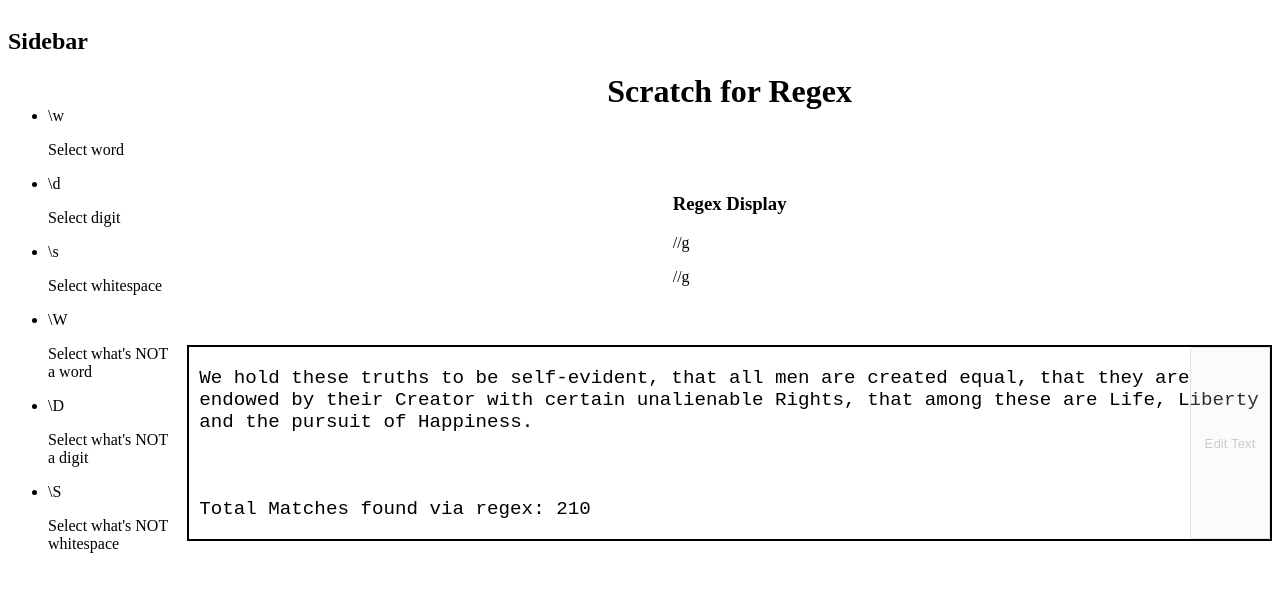
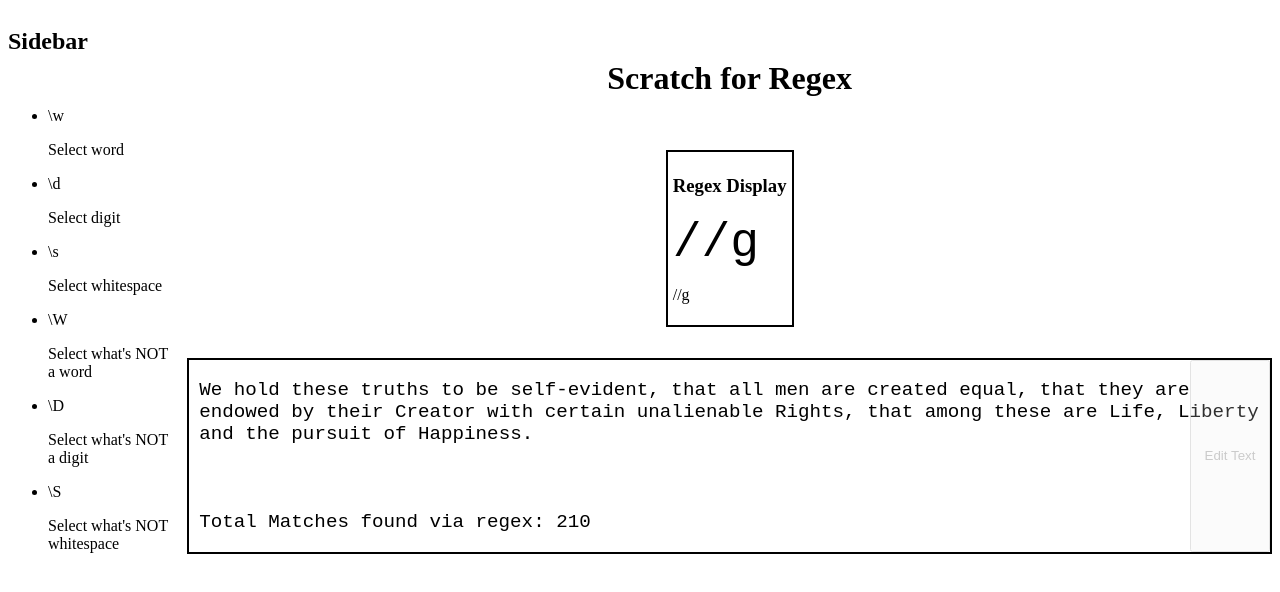
Before and after one commit to scratch-for-regex/main, a React (Create React App) app in the folder scratch/: page / in a window 1280 px wide. Shown: the top 592 px of the page. Built offline with nearby package versions, Linux system fonts and the light colour scheme; what redux-promise-middleware would draw is missing.

Commit message:
div with regex display sized to look larger.

```diff
--- a/scratch/src/components/RegexDisplay/index.js
+++ b/scratch/src/components/RegexDisplay/index.js
@@ -1,7 +1,7 @@
 import React from "react"
 import { useSelector } from "react-redux"
 import DisplayCard from "./DisplayCard"
-
+import "./index.scss"
 import { Dropzone } from "../shared"
 import { formatRegex, selectedChars } from "../../selectors"
 
@@ -11,9 +11,9 @@ const RegexDisplay = () => {
 
     return (
         <Dropzone>
-            <div>
+            <div className="regex-display">
                 <h3>Regex Display</h3>
-                <p className="display-card-container">
+                <div className="display-card-container">
                     {" "}
                     /
                     {arrayRegex.map(regexPiece => (
@@ -23,7 +23,7 @@ const RegexDisplay = () => {
                         />
                     ))}
                     /g
-                </p>
+                </div>
                 <p>{formattedRegex}</p>
             </div>
         </Dropzone>
--- a/scratch/src/components/RegexDisplay/index.scss
+++ b/scratch/src/components/RegexDisplay/index.scss
@@ -0,0 +1,11 @@
+.regex-display {
+    box-sizing: border-box;
+    padding: 5px;
+    border: 2px solid black;
+
+    .display-card-container {
+        font-family: monospace;
+        display: flex;
+        font-size: 3rem;
+    }
+}
```
